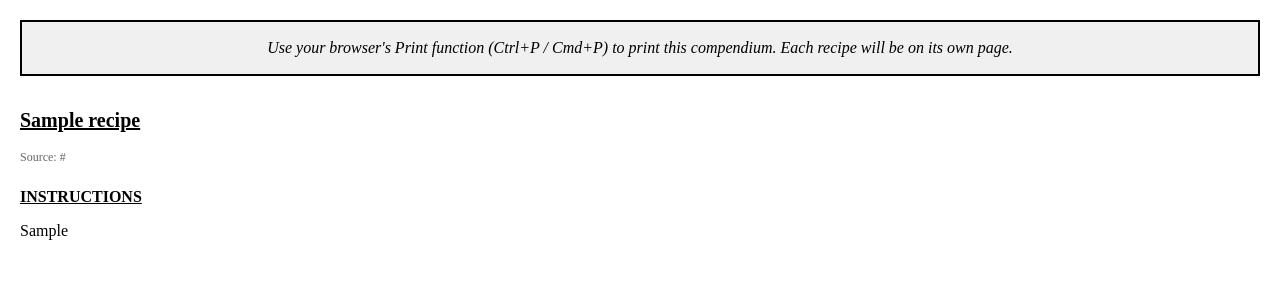
After one commit to duncanjbrown/my-recipes, a Flask app: page /compendium/1 in a window 1280 px wide. The commit adds this page. Shown: the top 302 px of the page. Run offline with Flask 3, Linux system fonts and the light colour scheme; tables that the repository leaves empty hold one stand-in row (values such as "Sample post"); parts of the project's set-up code (start-up, migrations or seed data) failed here and were passed over.

Commit message:
Compendium

```diff
--- a/src/myrecipes/main.py
+++ b/src/myrecipes/main.py
@@ -280,6 +280,20 @@ def toggle_staple(staple_id):
     return redirect(url_for('staples_config'))
 
 
+@app.route('/compendium/<int:list_id>')
+def compendium(list_id):
+    with Session(engine) as session:
+        # Get the recipe list with recipes
+        statement = select(RecipeList).options(
+            selectinload(RecipeList.recipes)).where(RecipeList.id == list_id)
+        recipe_list = session.exec(statement).first()
+
+        if not recipe_list:
+            return redirect(url_for('index'))
+
+        return render_template('compendium.html', recipe_list=recipe_list)
+
+
 @app.route('/api/search-recipes')
 def search_recipes():
     query = request.args.get('q', '').strip()
--- /dev/null
+++ b/src/templates/compendium.html
@@ -0,0 +1,148 @@
+<!DOCTYPE html>
+<html>
+
+<head>
+    <title>Recipe Compendium - {{ recipe_list.created_at.strftime('%B %d, %Y') }}</title>
+    <meta charset="utf-8">
+    <meta name="viewport" content="width=device-width, initial-scale=1">
+    <style>
+        body {
+            font-family: serif;
+            margin: 0;
+            padding: 20px;
+            background: white;
+            color: black;
+            line-height: 1.4;
+        }
+
+        h1 {
+            font-size: 24px;
+            font-weight: bold;
+            text-decoration: underline;
+            margin-bottom: 30px;
+            text-align: center;
+        }
+
+        .recipe {
+            margin-bottom: 40px;
+            page-break-after: always;
+        }
+
+        .recipe:last-child {
+            page-break-after: none;
+        }
+
+        .recipe-title {
+            font-size: 20px;
+            font-weight: bold;
+            margin-bottom: 15px;
+            text-decoration: underline;
+        }
+
+        .recipe-url {
+            font-size: 12px;
+            margin-bottom: 15px;
+            color: #666;
+            word-break: break-all;
+        }
+
+        .section-title {
+            font-size: 16px;
+            font-weight: bold;
+            margin-top: 20px;
+            margin-bottom: 10px;
+            text-decoration: underline;
+        }
+
+        .ingredients-list {
+            margin: 0;
+            padding-left: 20px;
+            margin-bottom: 20px;
+        }
+
+        .ingredients-list li {
+            margin-bottom: 5px;
+        }
+
+        .instructions {
+            line-height: 1.5;
+            margin-bottom: 20px;
+        }
+
+        .no-recipes {
+            text-align: center;
+            font-style: italic;
+            margin-top: 50px;
+            font-size: 18px;
+        }
+
+        @media print {
+            body {
+                padding: 10px;
+            }
+
+            .recipe {
+                page-break-after: always;
+            }
+
+            .recipe:last-child {
+                page-break-after: none;
+            }
+        }
+
+        @media screen {
+            .print-instructions {
+                background: #f0f0f0;
+                border: 2px solid black;
+                padding: 15px;
+                margin-bottom: 30px;
+                text-align: center;
+                font-style: italic;
+            }
+        }
+
+        @media print {
+            .print-instructions {
+                display: none;
+            }
+        }
+    </style>
+</head>
+
+<body>
+    <div class="print-instructions">
+        Use your browser's Print function (Ctrl+P / Cmd+P) to print this compendium. Each recipe will be on its own page.
+    </div>
+
+    {% if recipe_list.recipes %}
+        {% for recipe in recipe_list.recipes %}
+        <div class="recipe">
+            <div class="recipe-title">{{ recipe.title }}</div>
+
+            {% if recipe.url %}
+            <div class="recipe-url">Source: {{ recipe.url }}</div>
+            {% endif %}
+
+            {% if recipe.ingredients_list %}
+            <div class="section-title">INGREDIENTS</div>
+            <ul class="ingredients-list">
+                {% for ingredient in recipe.ingredients_list %}
+                <li>{{ ingredient }}</li>
+                {% endfor %}
+            </ul>
+            {% endif %}
+
+            {% if recipe.instructions %}
+            <div class="section-title">INSTRUCTIONS</div>
+            <div class="instructions">{{ recipe.instructions }}</div>
+            {% endif %}
+        </div>
+        {% endfor %}
+    {% else %}
+    <div class="no-recipes">
+        No recipes in this list
+    </div>
+    {% endif %}
+</body>
+
+</html>
```
Also changed, not shown: src/templates/index.html (+14 -0 lines), tests/test_recipes.py (+152 -0 lines).
